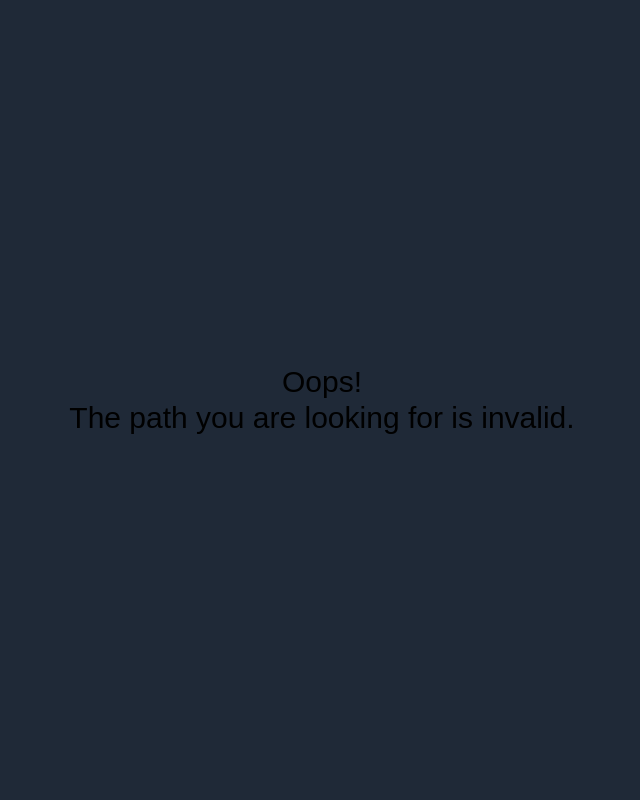
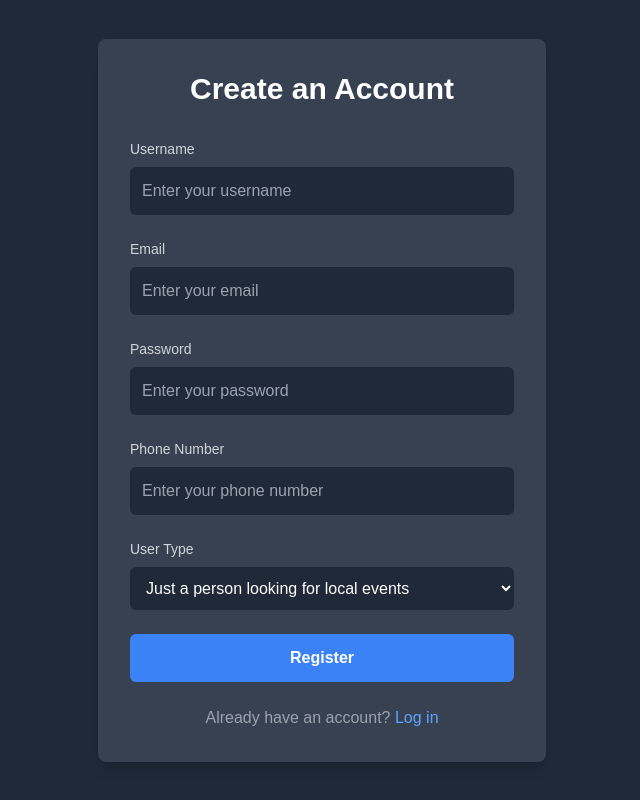
Before and after one commit to lustarm/localeventfinder, a React (Vite) app: page /register in a window 1280 px wide. Shown: the whole page, without its empty margins (318-958 px from the left). Built offline with nearby package versions, Linux system fonts and the light colour scheme; a web font is replaced by a local one.

Commit message:
added register/login, and simple edits to home.jsx

```diff
--- a/src/main.jsx
+++ b/src/main.jsx
@@ -11,6 +11,8 @@ import Home from './routes/home'
 import ErrorPage from "./error-page.jsx";
 import About from './routes/about.jsx';
 import Contact from './routes/contact.jsx';
+import Register from './routes/register.jsx';
+import Login from './routes/login.jsx';
 
 const router = createBrowserRouter([
     {
@@ -29,6 +31,16 @@ const router = createBrowserRouter([
         errorElement: <ErrorPage />,
     },
     {
+        path: "/login",
+        element: <Login />,
+        errorElement: <ErrorPage />,
+    },
+    {
+        path: "/register",
+        element: <Register />,
+        errorElement: <ErrorPage />,
+    },
+    {
         path: "*",
         element: <ErrorPage />,
         errorElement: <ErrorPage />,
--- a/src/routes/home.jsx
+++ b/src/routes/home.jsx
@@ -32,9 +32,9 @@ const Home = () => {
                     </div>
                 </div>
             </div>
-            <div className="flex flex-col items-center justify-center font-gae text-2xl font-bold">
+            <div className="flex flex-col items-center justify-center font-gae text-2xl font-semibold">
                 <p>
-                    Were always trying to find and promote small business' as such as yours!
+                    Were always trying to find and promote small business events as such as yours!
                 </p>
                 <p>
                     If you would like to add your store please contact us at placeholder@place.holder
@@ -49,7 +49,7 @@ const Home = () => {
                             bg-blue-500 hover:bg-blue-600 text-white font-semibold
                             rounded-full transition duration-200"
                         >
-                            T
+                            Live Music
                         </Link>
                     </li>
                     <li>
@@ -59,7 +59,7 @@ const Home = () => {
                             bg-blue-500 hover:bg-blue-600 text-white font-semibold
                             rounded-full transition duration-200"
                         >
-                            T
+                            Art Shows
                         </Link>
                     </li>
                     <li>
@@ -69,7 +69,7 @@ const Home = () => {
                             bg-blue-500 hover:bg-blue-600 text-white font-semibold
                             rounded-full transition duration-200"
                         >
-                            T
+                            Meetups
                         </Link>
                     </li>
                 </ul>
--- /dev/null
+++ b/src/routes/login.jsx
@@ -0,0 +1,55 @@
+import { Link } from "react-router-dom"
+
+const Login = () => {
+    return (
+        <div className="min-h-screen flex items-center justify-center bg-gray-800">
+            <div className="bg-gray-700 p-8 rounded-lg shadow-lg w-full max-w-md font-gae">
+                <h2 className="text-3xl font-bold text-white text-center mb-8 font-gae">
+                    Login to Your Account
+                </h2>
+
+                <form className="space-y-6">
+                    <div>
+                        <label htmlFor="username" className="block text-sm font-medium text-gray-300">
+                            Username or Email
+                        </label>
+                        <input
+                            type="text"
+                            id="username"
+                            className="w-full mt-2 p-3 bg-gray-800 text-white rounded-md focus:outline-none focus:ring-2 focus:ring-blue-500"
+                            placeholder="Enter your username or email"
+                        />
+                    </div>
+
+                    <div>
+                        <label htmlFor="password" className="block text-sm font-medium text-gray-300">
+                            Password
+                        </label>
+                        <input
+                            type="password"
+                            id="password"
+                            className="w-full mt-2 p-3 bg-gray-800 text-white rounded-md focus:outline-none focus:ring-2 focus:ring-blue-500"
+                            placeholder="Enter your password"
+                        />
+                    </div>
+
+                    <button
+                        type="submit"
+                        className="w-full py-3 mt-4 bg-blue-500 hover:bg-blue-600 text-white font-semibold rounded-md transition duration-200"
+                    >
+                        Login
+                    </button>
+                </form>
+
+                <p className="text-gray-400 text-center mt-6">
+                    Don't have an account?{" "}
+                    <Link to="/register" className="text-blue-400 hover:underline">
+                        Sign up
+                    </Link>
+                </p>
+            </div>
+        </div>
+    );
+}
+
+export default Login;
--- /dev/null
+++ b/src/routes/register.jsx
@@ -0,0 +1,99 @@
+import { Link } from "react-router-dom";
+
+const Register = () => {
+    return (
+        <div className="min-h-screen flex items-center justify-center bg-gray-800">
+            <div className="bg-gray-700 p-8 rounded-lg shadow-lg w-full max-w-md font-gae">
+                <h2 className="text-3xl font-bold text-white text-center mb-8 font-gae">
+                    Create an Account
+                </h2>
+
+                <form className="space-y-6">
+                    {/* Username Field */}
+                    <div>
+                        <label htmlFor="username" className="block text-sm font-medium text-gray-300">
+                            Username
+                        </label>
+                        <input
+                            type="text"
+                            id="username"
+                            className="w-full mt-2 p-3 bg-gray-800 text-white rounded-md focus:outline-none focus:ring-2 focus:ring-blue-500"
+                            placeholder="Enter your username"
+                        />
+                    </div>
+
+                    {/* Email Field */}
+                    <div>
+                        <label htmlFor="email" className="block text-sm font-medium text-gray-300">
+                            Email
+                        </label>
+                        <input
+                            type="email"
+                            id="email"
+                            className="w-full mt-2 p-3 bg-gray-800 text-white rounded-md focus:outline-none focus:ring-2 focus:ring-blue-500"
+                            placeholder="Enter your email"
+                        />
+                    </div>
+
+                    {/* Password Field */}
+                    <div>
+                        <label htmlFor="password" className="block text-sm font-medium text-gray-300">
+                            Password
+                        </label>
+                        <input
+                            type="password"
+                            id="password"
+                            className="w-full mt-2 p-3 bg-gray-800 text-white rounded-md focus:outline-none focus:ring-2 focus:ring-blue-500"
+                            placeholder="Enter your password"
+                        />
+                    </div>
+
+                    {/* Phone Number Field */}
+                    <div>
+                        <label htmlFor="phone" className="block text-sm font-medium text-gray-300">
+                            Phone Number
+                        </label>
+                        <input
+                            type="tel"
+                            id="phone"
+                            className="w-full mt-2 p-3 bg-gray-800 text-white rounded-md focus:outline-none focus:ring-2 focus:ring-blue-500"
+                            placeholder="Enter your phone number"
+                        />
+                    </div>
+
+                    {/* User Type Dropdown */}
+                    <div>
+                        <label htmlFor="userType" className="block text-sm font-medium text-gray-300">
+                            User Type
+                        </label>
+                        <select
+                            id="userType"
+                            className="w-full mt-2 p-3 bg-gray-800 text-white rounded-md focus:outline-none focus:ring-2 focus:ring-blue-500"
+                        >
+                            <option value="person">Just a person looking for local events</option>
+                            <option value="business">Business owner or representative</option>
+                        </select>
+                    </div>
+
+                    {/* Register Button */}
+                    <button
+                        type="submit"
+                        className="w-full py-3 mt-4 bg-blue-500 hover:bg-blue-600 text-white font-semibold rounded-md transition duration-200"
+                    >
+                        Register
+                    </button>
+                </form>
+
+                {/* Login Link */}
+                <p className="text-gray-400 text-center mt-6">
+                    Already have an account?{" "}
+                    <Link to="/login" className="text-blue-400 hover:underline">
+                        Log in
+                    </Link>
+                </p>
+            </div>
+        </div>
+    );
+}
+
+export default Register;
```
